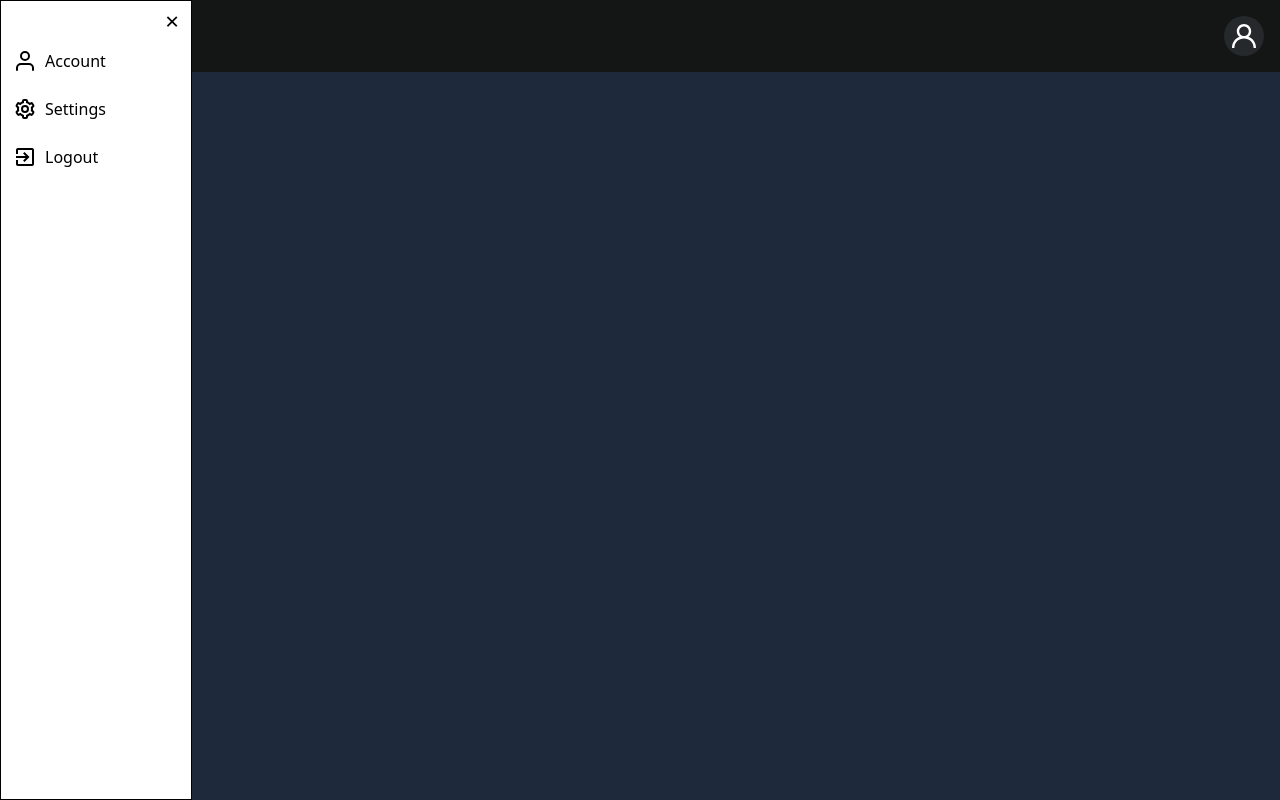
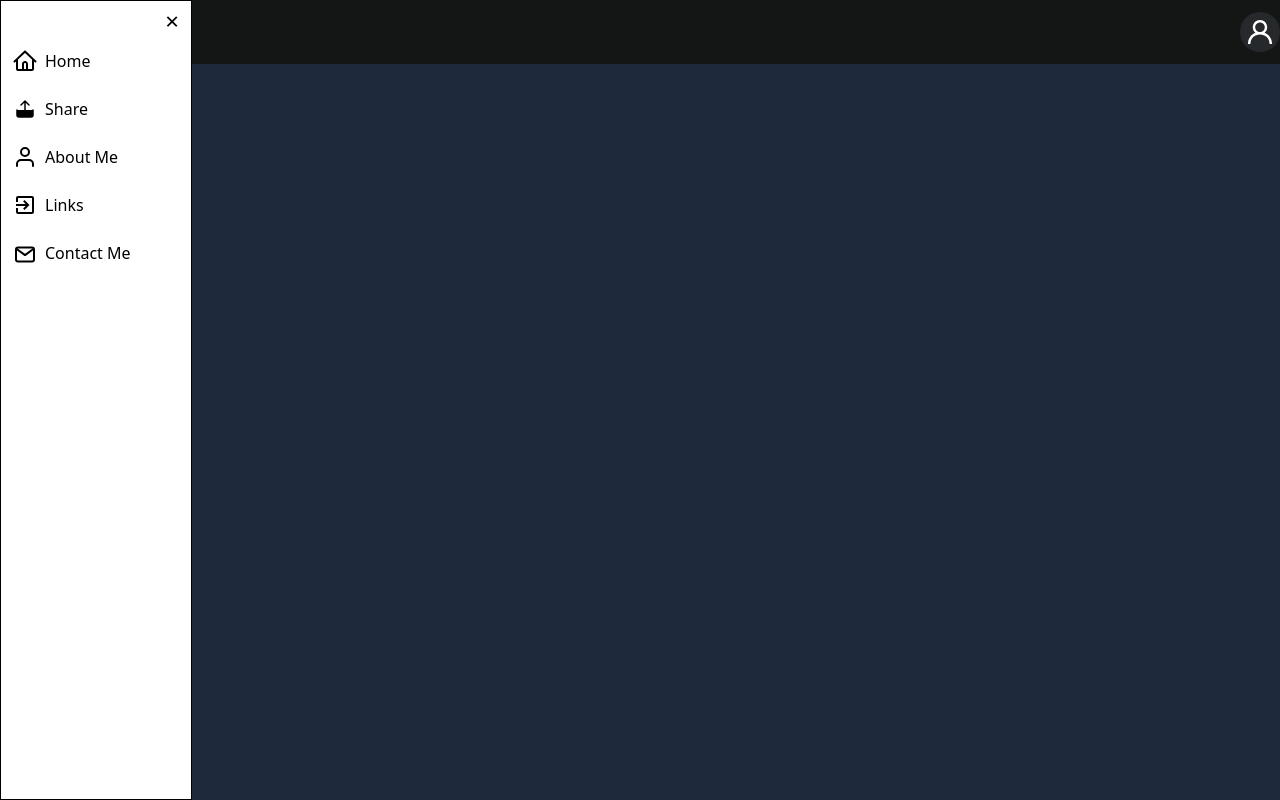
Before and after one commit to GreyStinger/GreyStinger.github.io, a Nuxt app: page / in a window 1280 px wide. Both pictures are taken after a click on the element "> Greys Home". Built offline with nearby package versions, Linux system fonts and the light colour scheme.

Commit message:
Made modifications to sidebar

```diff
--- a/components/MainScaffold.vue
+++ b/components/MainScaffold.vue
@@ -1,9 +1,11 @@
 <template>
-  <div class="p-4 h32 w-full text-white bg-grey-dark flex">
+  <div>
+    <div class="h-[4rem] w-full text-white bg-grey-dark">
+      <div class="m-auto py-3 align-middle max-w-screen-2xl flex justify-between">
         <div class="grid">
           <h1
             id="homeTitle"
-        class="clickable place-self-center text-xl font-bold"
+            class="px-4 clickable place-self-center text-xl font-bold"
             @click="toggleSidebar"
           >
             <span> > </span> Greys Home
@@ -59,8 +61,10 @@
             </div>
           </div>
         </div>
+      </div>
+    </div>
     <ScaffoldSidebar ref="sidebar" />
-    <div><slot /></div>
+    <slot />
   </div>
 </template>
 
--- a/components/scaffolding/ScaffoldSidebar.vue
+++ b/components/scaffolding/ScaffoldSidebar.vue
@@ -14,20 +14,29 @@
         <ul>
           <li>
             <nuxt-link
-              to="#"
+              to="/"
               class="flex items-center px-3 py-3 hover:bg-gray-200"
             >
-              <AccountIcon />
-              <span class="ml-2">Account</span>
+              <HomeIcon />
+              <span class="ml-2">Home</span>
+            </nuxt-link>
+          </li>
+          <li>
+            <nuxt-link
+              to="/"
+              class="flex items-center px-3 py-3 hover:bg-gray-200"
+            >
+              <ShareIcon />
+              <span class="ml-2">Share</span>
             </nuxt-link>
           </li>
           <li class="">
             <nuxt-link
-              to="#"
+              to="/about"
               class="flex items-center px-3 py-3 hover:bg-gray-200"
             >
-              <SettingsIcon />
-              <span class="ml-2">Settings</span>
+              <AccountIcon />
+              <span class="ml-2">About Me</span>
             </nuxt-link>
           </li>
           <li>
@@ -35,8 +44,17 @@
               to="#"
               class="flex items-center px-3 py-3 hover:bg-gray-200"
             >
-              <LogoutIcon />
-              <span class="ml-2">Logout</span>
+              <LinkIcon />
+              <span class="ml-2">Links</span>
+            </nuxt-link>
+          </li>
+          <li>
+            <nuxt-link
+              to="#"
+              class="flex items-center px-3 py-3 hover:bg-gray-200"
+            >
+              <MailIcon />
+              <span class="ml-2">Contact Me</span>
             </nuxt-link>
           </li>
         </ul>
@@ -47,28 +65,30 @@
 </template>
 
 <script>
+import HomeIcon from "@/components/svg/HomeIcon.vue";
+import ShareIcon from "@/components/svg/ShareIcon.vue";
 import AccountIcon from "@/components/svg/AccountIcon.vue";
-import LogoutIcon from "@/components/svg/LogoutIcon.vue";
-import SettingsIcon from "@/components/svg/SettingsIcon.vue";
+import LinkIcon from "@/components/svg/LinkIcon.vue";
+import MailIcon from "@/components/svg/MailIcon.vue";
 
 export default {
-  components: { LogoutIcon, SettingsIcon, AccountIcon },
-  data () {
+  components: { LinkIcon, ShareIcon, AccountIcon, HomeIcon, MailIcon },
+  data() {
     return {
-      isSidebarOpen: false
+      isSidebarOpen: false,
     };
   },
   methods: {
-    toggleSidebar () {
+    toggleSidebar() {
       this.isSidebarOpen = !this.isSidebarOpen;
     },
-    closeSidebar (event) {
+    closeSidebar(event) {
       const sidebar = document.getElementById("navSidebar");
       if (sidebar && !sidebar.contains(event.target)) {
         this.isSidebarOpen = false;
       }
-    }
-  }
+    },
+  },
 };
 </script>
 
--- /dev/null
+++ b/components/svg/HomeIcon.vue
@@ -0,0 +1,17 @@
+<template>
+  <svg
+    fill="currentColor"
+    xmlns="http://www.w3.org/2000/svg"
+    width="24"
+    height="24"
+    viewBox="0 0 24 24"
+    class="text-gray-600"
+  >
+    <path
+      fill-rule="evenodd"
+      clip-rule="evenodd"
+      d="M11.3103 1.77586C11.6966 1.40805 12.3034 1.40805 12.6897 1.77586L20.6897 9.39491L23.1897 11.7759C23.5896 12.1567 23.605 12.7897 23.2241 13.1897C22.8433 13.5896 22.2103 13.605 21.8103 13.2241L21 12.4524V20C21 21.1046 20.1046 22 19 22H14H10H5C3.89543 22 3 21.1046 3 20V12.4524L2.18966 13.2241C1.78972 13.605 1.15675 13.5896 0.775862 13.1897C0.394976 12.7897 0.410414 12.1567 0.810345 11.7759L3.31034 9.39491L11.3103 1.77586ZM5 10.5476V20H9V15C9 13.3431 10.3431 12 12 12C13.6569 12 15 13.3431 15 15V20H19V10.5476L12 3.88095L5 10.5476ZM13 20V15C13 14.4477 12.5523 14 12 14C11.4477 14 11 14.4477 11 15V20H13Z"
+      fill="#000000"
+    />
+  </svg>
+</template>
--- /dev/null
+++ b/components/svg/MailIcon.vue
@@ -0,0 +1,41 @@
+<template>
+  <svg
+    fill="currentColor"
+    xmlns="http://www.w3.org/2000/svg"
+    width="24"
+    height="24"
+    viewBox="0 0 24 24"
+    class="text-gray-600"
+  >
+    <title />
+
+    <g id="Complete">
+      <g id="mail">
+        <g>
+          <polyline
+            fill="none"
+            points="4 8.2 12 14.1 20 8.2"
+            stroke="#000000"
+            stroke-linecap="round"
+            stroke-linejoin="round"
+            stroke-width="2"
+          />
+
+          <rect
+            fill="none"
+            height="14"
+            rx="2"
+            ry="2"
+            stroke="#000000"
+            stroke-linecap="round"
+            stroke-linejoin="round"
+            stroke-width="2"
+            width="18"
+            x="3"
+            y="6.5"
+          />
+        </g>
+      </g>
+    </g>
+  </svg>
+</template>
--- /dev/null
+++ b/components/svg/ShareIcon.vue
@@ -0,0 +1,25 @@
+<template>
+  <svg
+    fill="currentColor"
+    xmlns="http://www.w3.org/2000/svg"
+    width="24"
+    height="24"
+    viewBox="0 0 24 24"
+    class="text-gray-600"
+  >
+    <path
+      d="M20 13L20 18C20 19.1046 19.1046 20 18 20L6 20C4.89543 20 4 19.1046 4 18L4 13"
+      stroke="#000000"
+      stroke-width="1.5"
+      stroke-linecap="round"
+      stroke-linejoin="round"
+    />
+    <path
+      d="M16 8L12 4M12 4L8 8M12 4L12 16"
+      stroke="#000000"
+      stroke-width="1.5"
+      stroke-linecap="round"
+      stroke-linejoin="round"
+    />
+  </svg>
+</template>
--- a/pages/index.vue
+++ b/pages/index.vue
@@ -1,5 +1,9 @@
 <template>
-  <MainScaffold />
+  <MainScaffold>
+    <div class="m-auto max-w-screen-2xl">
+      <h1 class="px-4 py-2 text-white font-semibold text-xl">Whats new?</h1>
+    </div>
+  </MainScaffold>
 </template>
 
 <script lang="ts">
```
Also changed, not shown: components/svg/LinkIcon.vue (renamed from components/svg/LogoutIcon.vue). Lines whose indentation alone changed are shown as unchanged.
